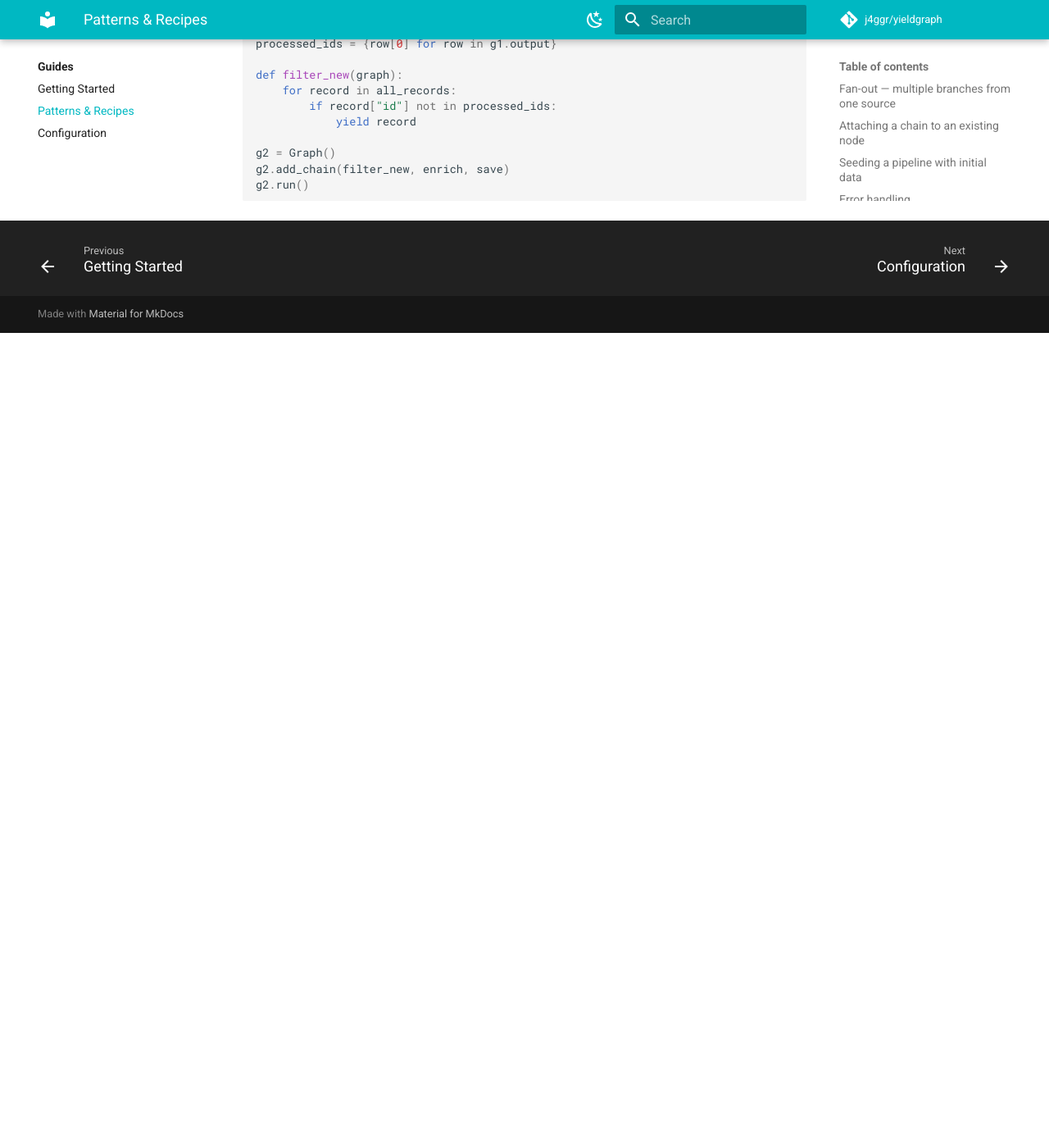
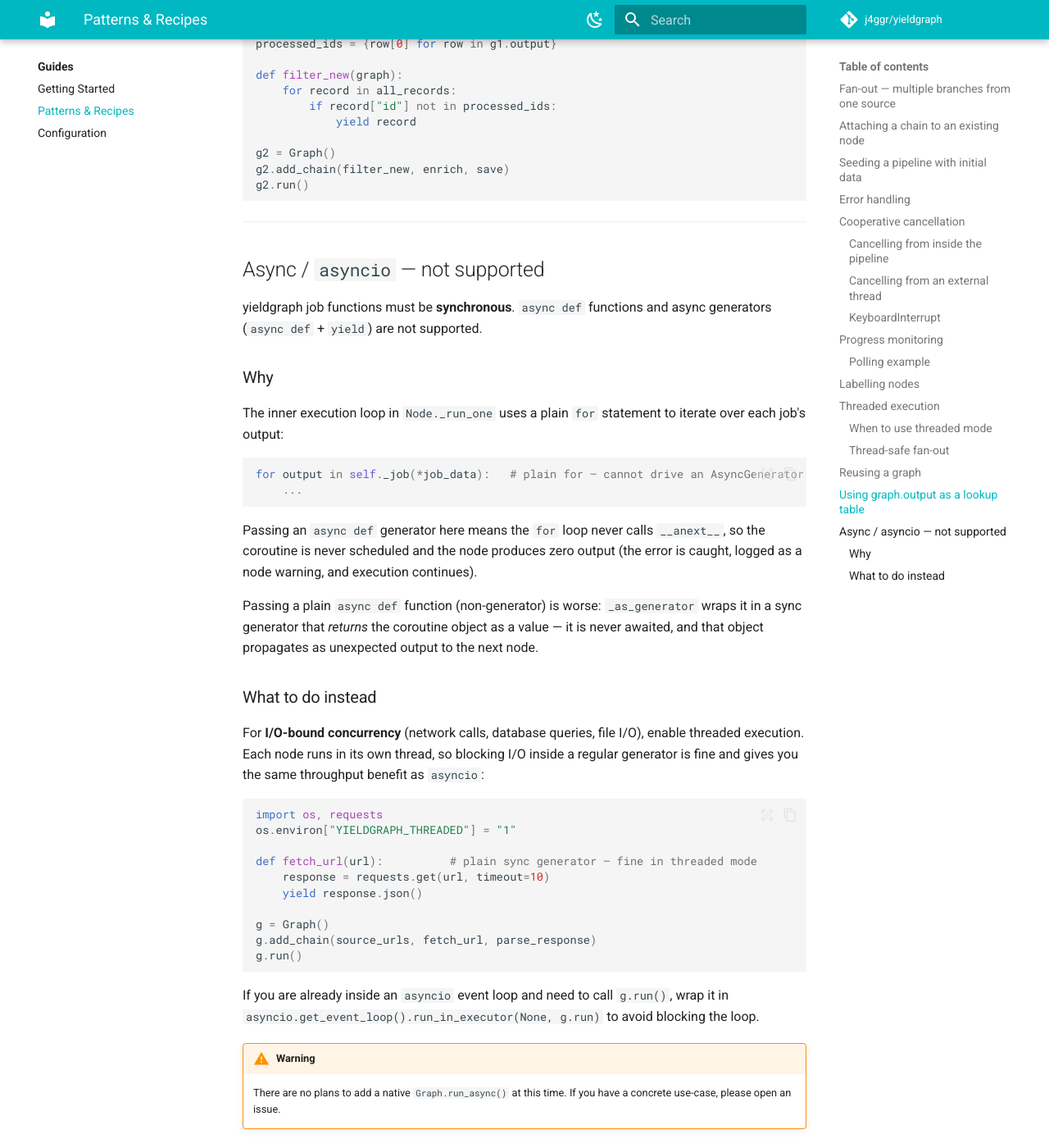
Before and after one commit to j4ggr/yieldgraph, an MkDocs documentation site: the page built from docs/guides/patterns.md, in a window 1280 px wide and 1400 px high, scrolled down 8343 px. Shown: the whole window at 82% size. Built offline with MkDocs 1.6.1 and Material for MkDocs 9.7.7, drawn with Linux system fonts in a browser that asks for light colours; comment, search, counter and statistics services are not loaded; before the commit the page ends 8749 px from its top, so only the background shows below that.

Commit message:
docs: document async/asyncio limitation for job functions
- node.py module docstring: add .. warning:: block explaining that
  async def generators silently produce zero output (error caught and
  logged as node warning) and that async def plain functions yield the
  coroutine object as a value instead of executing it. Points to
  threaded execution as the correct alternative for I/O concurrency.

- job.py module docstring: add .. note:: listing supported callable
  types (plain functions, sync generators) and explicitly calling out
  both async failure modes with their consequences.

- docs/guides/patterns.md: new "Async / asyncio — not supported"
  section at the end of the file covering:
  - why it does not work (plain for loop in Node._run_one)
  - both failure modes with code-level explanation
  - recommended workaround: YIELDGRAPH_THREADED=1 for I/O-bound work
  - asyncio integration hint: run_in_executor to avoid blocking the loop
  - note that no native run_async() is planned

Co-authored-by: Copilot <copilot@github.com>

````diff
--- a/docs/guides/patterns.md
+++ b/docs/guides/patterns.md
@@ -397,3 +397,58 @@ g2 = Graph()
 g2.add_chain(filter_new, enrich, save)
 g2.run()
 ```
+
+---
+
+## Async / `asyncio` — not supported
+
+yieldgraph job functions must be **synchronous**. `async def` functions
+and async generators (`async def` + `yield`) are not supported.
+
+### Why
+
+The inner execution loop in `Node._run_one` uses a plain `for` statement
+to iterate over each job's output:
+
+```python
+for output in self._job(*job_data):   # plain for — cannot drive an AsyncGenerator
+    ...
+```
+
+Passing an `async def` generator here means the `for` loop never calls
+`__anext__`, so the coroutine is never scheduled and the node produces
+zero output (the error is caught, logged as a node warning, and
+execution continues).
+
+Passing a plain `async def` function (non-generator) is worse: `_as_generator`
+wraps it in a sync generator that *returns* the coroutine object as a
+value — it is never awaited, and that object propagates as unexpected
+output to the next node.
+
+### What to do instead
+
+For **I/O-bound concurrency** (network calls, database queries, file I/O),
+enable threaded execution. Each node runs in its own thread, so blocking
+I/O inside a regular generator is fine and gives you the same throughput
+benefit as `asyncio`:
+
+```python
+import os, requests
+os.environ["YIELDGRAPH_THREADED"] = "1"
+
+def fetch_url(url):          # plain sync generator — fine in threaded mode
+    response = requests.get(url, timeout=10)
+    yield response.json()
+
+g = Graph()
+g.add_chain(source_urls, fetch_url, parse_response)
+g.run()
+```
+
+If you are already inside an `asyncio` event loop and need to call
+`g.run()`, wrap it in `asyncio.get_event_loop().run_in_executor(None,
+g.run)` to avoid blocking the loop.
+
+!!! warning
+    There are no plans to add a native `Graph.run_async()` at this time.
+    If you have a concrete use-case, please open an issue.
````
Also changed, not shown: 2 other files.
